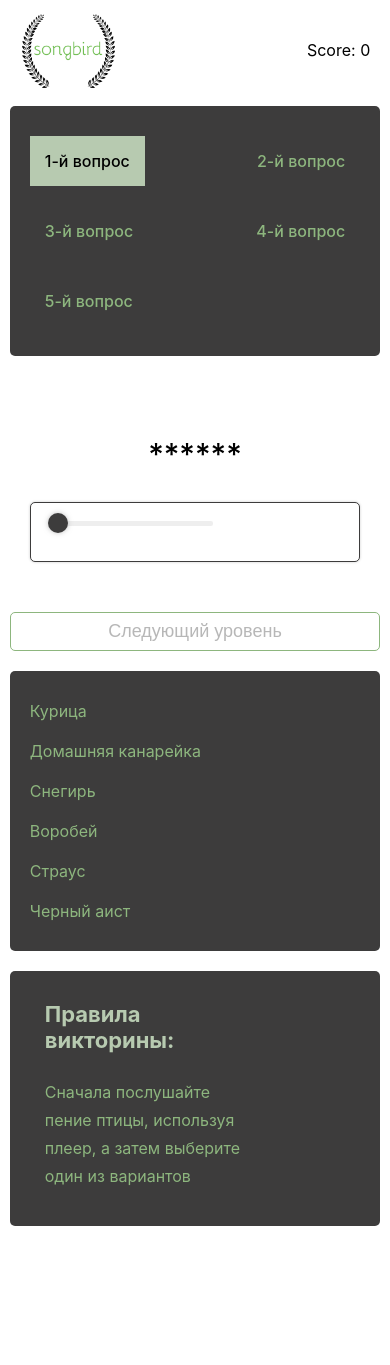
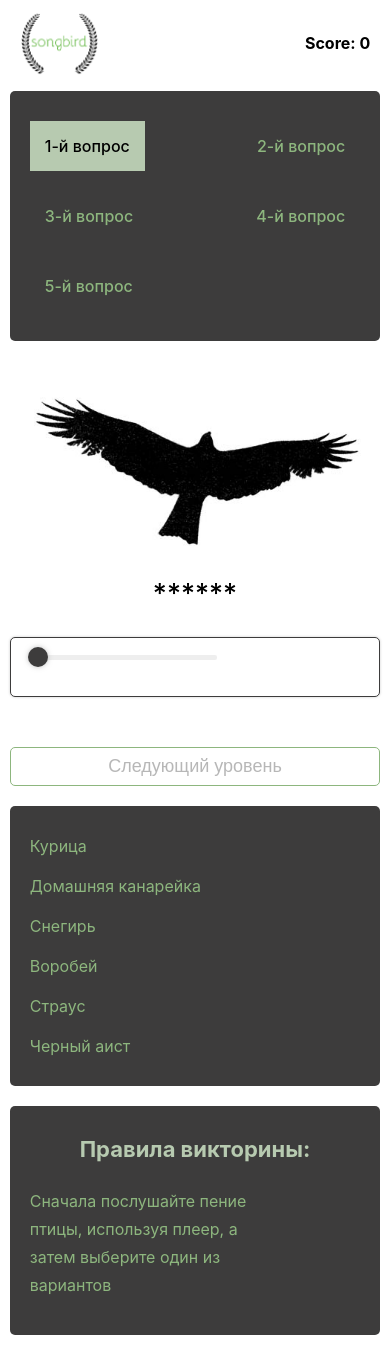
Before and after one commit to AnzhelaMartsinovich/songbird, a React (Create React App) app: page / in a window 390 px wide. Before the commit the page ends 1256 px from the top, so only its background shows below. Built offline with nearby package versions, Linux system fonts and the light colour scheme; no server answers.

Commit message:
refactor: code

```diff
--- a/src/App.js
+++ b/src/App.js
@@ -10,24 +10,24 @@ import answer from './helpers/answers'
 
 function App() {
   let [currentQuestion, setCurrentQuestion] = useState(0);
-  let [goal, setGoal] = useState(false);
+  let [clickedPoint, setClickedPoint] = useState(false);
 
   function checkTrueAnswer(props) {
     const target = props.event.target;
     const clickedBird = target.textContent;
 
     if (clickedBird === answer[currentQuestion].name) {
-      setGoal(true);
+      setClickedPoint(true);
     }
-    goal = props.goal;
-    return goal;
+    clickedPoint = props.clickedPoint;
+    return clickedPoint;
   }
 
   const [countAnswersClick, setCount] = useState(0);
-  let [value, setValue] = useState(0);
+  let [score, setScore] = useState(0);
 
   function numberOfClicks(props) {
-    if (goal === false) {
+    if (clickedPoint === false) {
       setCount(countAnswersClick + 1)
     }
     const target = props.event.target;
@@ -35,17 +35,17 @@ function App() {
 
     if (clickedBird === answer[currentQuestion].name) {
       if (countAnswersClick === 0) {
-        return setValue(value = value + 5)
+        return setScore(score += 5)
       } else if (countAnswersClick === 1) {
-        return setValue(value = value + 4)
+        return setScore(score += 4)
       } else if (countAnswersClick === 2) {
-        return setValue(value = value + 3)
+        return setScore(score += 3)
       } else if (countAnswersClick === 3) {
-        return setValue(value = value + 2)
+        return setScore(score += 2)
       } else if (countAnswersClick === 4) {
-        return setValue(value = value + 1)
+        return setScore(score += 1)
       } else {
-        return setValue(value = value + 0)
+        return setScore(score += 0)
       }
     }
   }
@@ -53,18 +53,18 @@ function App() {
   if (currentQuestion !== 5) {
     return (
       <div className="container">
-        <Header currentIndex={currentQuestion} value={value} />
-        <Question currentQuestion={currentQuestion} goal={goal} />
-        <NextBtn setCurrentQuestion={setCurrentQuestion} currentQuestion={currentQuestion} setGoal={setGoal} goal={goal} setCount={setCount} />
-        <Wrapper currentQuestion={currentQuestion} checkTrueAnswer={checkTrueAnswer} goal={goal} numberOfClicks={numberOfClicks} />
+        <Header currentIndex={currentQuestion} score={score} />
+        <Question currentQuestion={currentQuestion} clickedPoint={clickedPoint} />
+        <NextBtn setCurrentQuestion={setCurrentQuestion} currentQuestion={currentQuestion} setClickedPoint={setClickedPoint} clickedPoint={clickedPoint} setCount={setCount} />
+        <Wrapper currentQuestion={currentQuestion} checkTrueAnswer={checkTrueAnswer} clickedPoint={clickedPoint} numberOfClicks={numberOfClicks} />
       </div>
     );
   }
 
   return (
     <div className="container">
-      <Header currentIndex={currentQuestion} value={value} />
-      <Finish setCurrentQuestion={setCurrentQuestion} currentIndex={currentQuestion} value={value} setValue={setValue} />
+      <Header currentIndex={currentQuestion} score={score} />
+      <Finish setCurrentQuestion={setCurrentQuestion} currentIndex={currentQuestion} score={score} setScore={setScore} />
     </div>
   )
 }
--- a/src/components/Finish/Finish.js
+++ b/src/components/Finish/Finish.js
@@ -1,20 +1,20 @@
 import React from 'react';
 import './style.scss';
 
-function Finish({ currentQuestion, setCurrentQuestion, value, setValue }) {
+function Finish({ currentQuestion, setCurrentQuestion, score, setScore }) {
 	let newRound = () => { setCurrentQuestion(currentQuestion = 0) };
-	let resetValue = () => { setValue(value = 0) }
+	let resetScore = () => { setScore(score = 0) };
 	const handleClick = () => {
 		newRound();
-		resetValue();
+		resetScore();
 	}
 
-	if (value === 25) {
+	if (score === 25) {
 		return (
 			<div className="finish">
 				<h4 className="finish-title">Да вы знаток! Вы справились великолепно, поздравляем вас с чистой победой!
 			</h4>
-				<h4 className="finish-score">Вы набрали {value} баллов из 25.</h4>
+				<h4 className="finish-score">Вы набрали {score} баллов из 25.</h4>
 				<h5 className="finish-subtitle">
 					Хотите сыграть еще раз?</h5>
 				<button className="finish-btn" onClick={handleClick}>Повторить</button>
@@ -25,7 +25,7 @@ function Finish({ currentQuestion, setCurrentQuestion, value, setValue }) {
 		<div className="finish">
 			<h4 className="finish-title">Вопросы закончились, поздравляем вас с победой!
 			</h4>
-			<h4 className="finish-score">Вы набрали {value} баллов из 25.</h4>
+			<h4 className="finish-score">Вы набрали {score} баллов из 25.</h4>
 			<h5 className="finish-subtitle">
 				Хотите сыграть еще раз?</h5>
 			<button className="finish-btn" onClick={handleClick}>Повторить</button>
--- a/src/components/Header/Header.js
+++ b/src/components/Header/Header.js
@@ -3,15 +3,14 @@ import logo from './../../img/logo.png';
 import './style.scss';
 import Point from './Point';
 
-function Header({ currentIndex, value }) {
+function Header({ currentIndex, score }) {
 	let itemMenu = currentIndex + 1;
-	console.log(value);
 	return (
 		<header className="header">
 			<h1>Song bird</h1>
 			<div className="header-wrap">
 				<img src={logo} className="logo" alt="logo" />
-				<div>Score: {value}</div>
+				<p className="header-score">Score: {score}</p>
 			</div>
 			<ul className="header-list">
 				<Point item="1" itemMenu={itemMenu} />
--- a/src/components/Header/style.scss
+++ b/src/components/Header/style.scss
@@ -3,7 +3,7 @@ h1 {
 }
 
 .logo {
-  height: 80px;
+  height: 65px;
 }
 
 .header {
@@ -34,4 +34,8 @@ h1 {
       color: #8db67e;
     }
   }
+
+  &-score {
+    font-weight: 700;
+  }
 }
--- a/src/components/NextBtn/NextBtn.js
+++ b/src/components/NextBtn/NextBtn.js
@@ -2,23 +2,23 @@ import React from 'react';
 import './style.scss';
 import resetClassPoints from './resetClassPoints';
 
-function NextBtn({ setCurrentQuestion, currentQuestion, setGoal, goal, setCount }) {
+function NextBtn({ setCurrentQuestion, currentQuestion, setClickedPoint, clickedPoint, setCount }) {
 	let counter = () => { setCurrentQuestion(currentQuestion + 1) };
-	let resetGoal = () => { setGoal(false) }
-	let resetCount = () => { setCount(0) }
+	let resetClickedPoint = () => { setClickedPoint(false) };
+	let resetCount = () => { setCount(0) };
 
 	const handleClick = () => {
 		counter();
 		resetClassPoints();
-		resetGoal();
-		resetCount()
+		resetClickedPoint();
+		resetCount();
 	};
 
 	return (
 		<button
 			onClick={handleClick}
 			className="next-btn"
-			disabled={goal === true ? false : true}
+			disabled={clickedPoint === true ? false : true}
 		>
 			Следующий уровень
 		</button>
--- a/src/components/Options/Options.js
+++ b/src/components/Options/Options.js
@@ -2,7 +2,7 @@ import React from "react";
 import "./style.scss";
 import setStyleForClickBird from './setStyleForClickBird';
 
-function Options({ birds, onBirdClick, currentQuestionIndex, checkTrueAnswer, goal, numberOfClicks }) {
+function Options({ birds, onBirdClick, currentQuestionIndex, checkTrueAnswer, clickedPoint, numberOfClicks }) {
 	birds = birds[currentQuestionIndex];
 
 	const handleClickLi = (bird) => {
@@ -10,8 +10,8 @@ function Options({ birds, onBirdClick, currentQuestionIndex, checkTrueAnswer, go
 	};
 
 	const handleClickUl = (event) => {
-		checkTrueAnswer({ event, goal });
-		setStyleForClickBird({ currentQuestionIndex, event, goal })
+		checkTrueAnswer({ event, clickedPoint });
+		setStyleForClickBird({ currentQuestionIndex, event, clickedPoint })
 		numberOfClicks({ event })
 	}
 
@@ -33,13 +33,3 @@ function Options({ birds, onBirdClick, currentQuestionIndex, checkTrueAnswer, go
 }
 
 export default Options;
-
-// const [countAnswersClick, setCount] = useState(1);
-
-		// console.log(clickedBird === answer[props.currentQuestionIndex].name);
-
-		// if (countAnswersClick === 2) {
-		// 	setCount(countAnswersClick + 1)
-		// } else {
-		// 	setCount(countAnswersClick + 1)
-		// }
--- a/src/components/Options/setStyleForClickBird.js
+++ b/src/components/Options/setStyleForClickBird.js
@@ -5,7 +5,7 @@ function setStyleForClickBird(props) {
 	const target = props.event.target
 	const clickedBird = target.textContent;
 
-	if (props.goal === false) {
+	if (props.clickedPoint === false) {
 		if (clickedBird !== answer[props.currentQuestionIndex].name && target.tagName === "LI") {
 			target.className += " error";
 
--- a/src/components/Question/Question.js
+++ b/src/components/Question/Question.js
@@ -7,7 +7,7 @@ import 'react-h5-audio-player/lib/styles.css';
 import './../../commonStyles/audio.scss';
 
 
-function Question({ currentQuestion, goal }) {
+function Question({ currentQuestion, clickedPoint }) {
 	const Player = () => (
 		<AudioPlayer
 			src={answer[currentQuestion].audio}
@@ -16,13 +16,13 @@ function Question({ currentQuestion, goal }) {
 
 	return (
 		<div className="question">
-			<img src={goal ? answer[currentQuestion].image : bird}
+			<img src={clickedPoint ? answer[currentQuestion].image : bird}
 				alt="bird"
 				className="question-bird"
 			/>
 			<div className="question-right">
 				<h3 className="question-title">
-					{goal ? answer[currentQuestion].name : "******"}
+					{clickedPoint ? answer[currentQuestion].name : "******"}
 				</h3>
 				<Player />
 			</div>
@@ -31,5 +31,3 @@ function Question({ currentQuestion, goal }) {
 }
 
 export default Question;
-
-/* selectedBirdFromApp.name === answer[currentQuestion].name ? selectedBirdFromApp.image : bird */
--- a/src/components/Wrapper/Wrapper.js
+++ b/src/components/Wrapper/Wrapper.js
@@ -3,7 +3,7 @@ import Options from "../Options/Options";
 import Descr from "../Descr/Descr";
 import birds from "../../helpers/birds";
 
-function Wrapper({ currentQuestion, checkTrueAnswer, goal, numberOfClicks }) {
+function Wrapper({ currentQuestion, checkTrueAnswer, clickedPoint, numberOfClicks }) {
 	const [selectedBird, setSelectedBird] = useState(null);
 	const changeSelectedBird = bird => setSelectedBird(bird.name);
 
@@ -14,7 +14,7 @@ function Wrapper({ currentQuestion, checkTrueAnswer, goal, numberOfClicks }) {
 				onBirdClick={changeSelectedBird}
 				currentQuestionIndex={currentQuestion}
 				checkTrueAnswer={checkTrueAnswer}
-				goal={goal}
+				clickedPoint={clickedPoint}
 				numberOfClicks={numberOfClicks}
 			/>
 			<Descr
--- a/src/media.css
+++ b/src/media.css
@@ -18,7 +18,7 @@
 	}
 }
 
-@media(max-width: 920px) {
+@media(max-width: 975px) {
 	.container {
 		max-width: 95%;
 	}
@@ -51,14 +51,20 @@
 		margin: 10px 15px;
 	}
 
+	.question {
+		flex-direction: column;
+	}
+
 	.question-bird {
-		display: none;
+		max-width: 90%;
+		display: block;
+		margin: 0 auto;
 	}
 
 	.question-right {
 		width: 100%;
-		margin-left: 20px;
-		margin-right: 20px;
+		margin-left: auto;
+		margin-right: auto;
 	}
 
 	.question,
@@ -69,12 +75,20 @@
 	.question__audio {
 		margin: 0;
 	}
+
+	.rhap_container {
+		margin: 0 auto;
+	}
 }
 
 @media(max-width: 600px) {
 	.question__audio {
 		margin: 0;
 		width: 100%;
+	}
+
+	.question-title {
+		font-size: 27px;
 	}
 
 	.header-item {
@@ -84,4 +98,33 @@
 	.header-list {
 		padding: 20px 10px;
 	}
+
+	.flex-wrap {
+		flex-direction: column;
+	}
+
+	.descr {
+		padding: 20px;
+	}
+
+	.descr-titles {
+		width: 90%;
+		margin: 0 auto;
+		text-align: center;
+	}
+
+	.descr__bird-img {
+		display: block;
+		margin: 0 auto;
+	}
 }
+
+@media(max-width: 400px) {
+	.rhap_container .descr-audio {
+		display: none !important;
+	}
+
+	.rhap_container {
+		min-width: 235px;
+	}
+}
```
